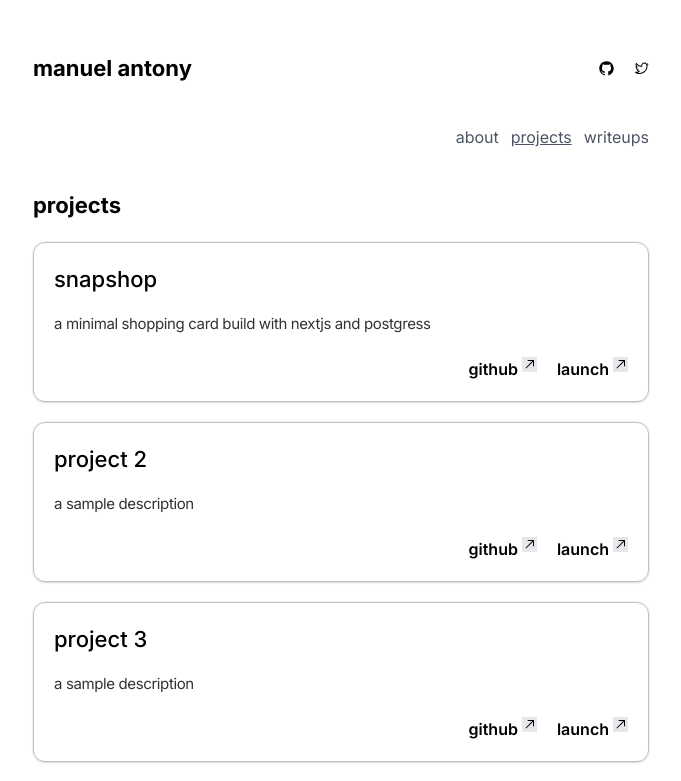
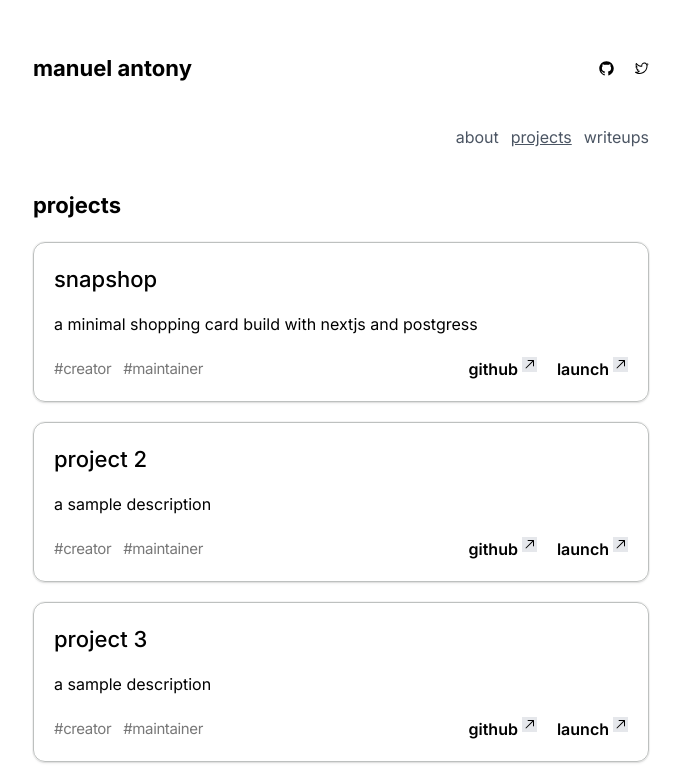
Before and after one commit to manuelxantony/portfolio, a Next.js app: page /projects in a window 1280 px wide. Shown: the top 781 px of the page, without its empty margins (299-980 px from the left). Built offline with nearby package versions, Linux system fonts and the light colour scheme.

Commit message:
added hashtag field

```diff
--- a/app/globals.css
+++ b/app/globals.css
@@ -4,7 +4,7 @@
 
 /* :root {
   --foreground-rgb: 0, 0, 0;
-  --background-start-rgb: 214, 219, 220;
+  --background: 41, 62, 81;
   --background-end-rgb: 255, 255, 255;
 }
 
@@ -14,16 +14,11 @@
     --background-start-rgb: 0, 0, 0;
     --background-end-rgb: 0, 0, 0;
   }
-} */
+}
 
-/* body {
+body {
   color: rgb(var(--foreground-rgb));
-  background: linear-gradient(
-      to bottom,
-      transparent,
-      rgb(var(--background-end-rgb))
-    )
-    rgb(var(--background-start-rgb));
+  background: rgb(var(--background));
 } */
 
 @layer utilities {
@@ -54,4 +49,8 @@
   article {
     @apply text-justify text-[15px] text-[#313332] leading-6 tracking-tight;
   }
+
+  hashtag {
+    @apply text-justify text-[15px] text-[#787878] leading-6 tracking-tight;
+  }
 }
--- a/app/lib/definitions.ts
+++ b/app/lib/definitions.ts
@@ -10,4 +10,6 @@ export type Project = {
   description: string;
   github: string;
   url: string;
+  roles: string[];
+  isBeta: boolean;
 };
--- a/components/cards/projectCard.tsx
+++ b/components/cards/projectCard.tsx
@@ -10,7 +10,13 @@ export default function ProjectCard({ project }: { project: Project }) {
       <div className="h-full flex flex-col justify-between select-none ">
         <div className="flex flex-col gap-4">
           <h3 className="font-medium">{project.title}</h3>
-          <article>{project.description}</article>
+          <h5>{project.description}</h5>
+        </div>
+        <div className="flex justify-between">
+          <div className="flex gap-3">
+            {project.roles.map((role, index) => {
+              return <hashtag key={index}>#{role}</hashtag>;
+            })}
           </div>
           <div className="flex gap-5 justify-end">
             <button
@@ -35,5 +41,6 @@ export default function ProjectCard({ project }: { project: Project }) {
           </div>
         </div>
       </div>
+    </div>
   );
 }
--- a/components/projects.tsx
+++ b/components/projects.tsx
@@ -9,6 +9,8 @@ export default function Projects() {
       description: 'a minimal shopping card build with nextjs and postgress',
       github: 'https://github.com/manuelxantony/snapshop',
       url: 'https://snapshopz.vercel.app/',
+      roles: ['creator', 'maintainer'],
+      isBeta: true,
     },
     {
       id: '2',
@@ -16,6 +18,8 @@ export default function Projects() {
       description: 'a sample description',
       github: '',
       url: '',
+      roles: ['creator', 'maintainer'],
+      isBeta: true,
     },
     {
       id: '3',
@@ -23,6 +27,8 @@ export default function Projects() {
       description: 'a sample description',
       github: '',
       url: '',
+      roles: ['creator', 'maintainer'],
+      isBeta: true,
     },
     {
       id: '4',
@@ -30,6 +36,8 @@ export default function Projects() {
       description: 'a sample description',
       github: '',
       url: '',
+      roles: ['creator', 'maintainer'],
+      isBeta: true,
     },
     {
       id: '5',
@@ -37,6 +45,8 @@ export default function Projects() {
       description: 'a sample description',
       github: '',
       url: '',
+      roles: ['creator', 'maintainer'],
+      isBeta: true,
     },
   ];
 
```
Lines whose indentation alone changed are shown as unchanged.
